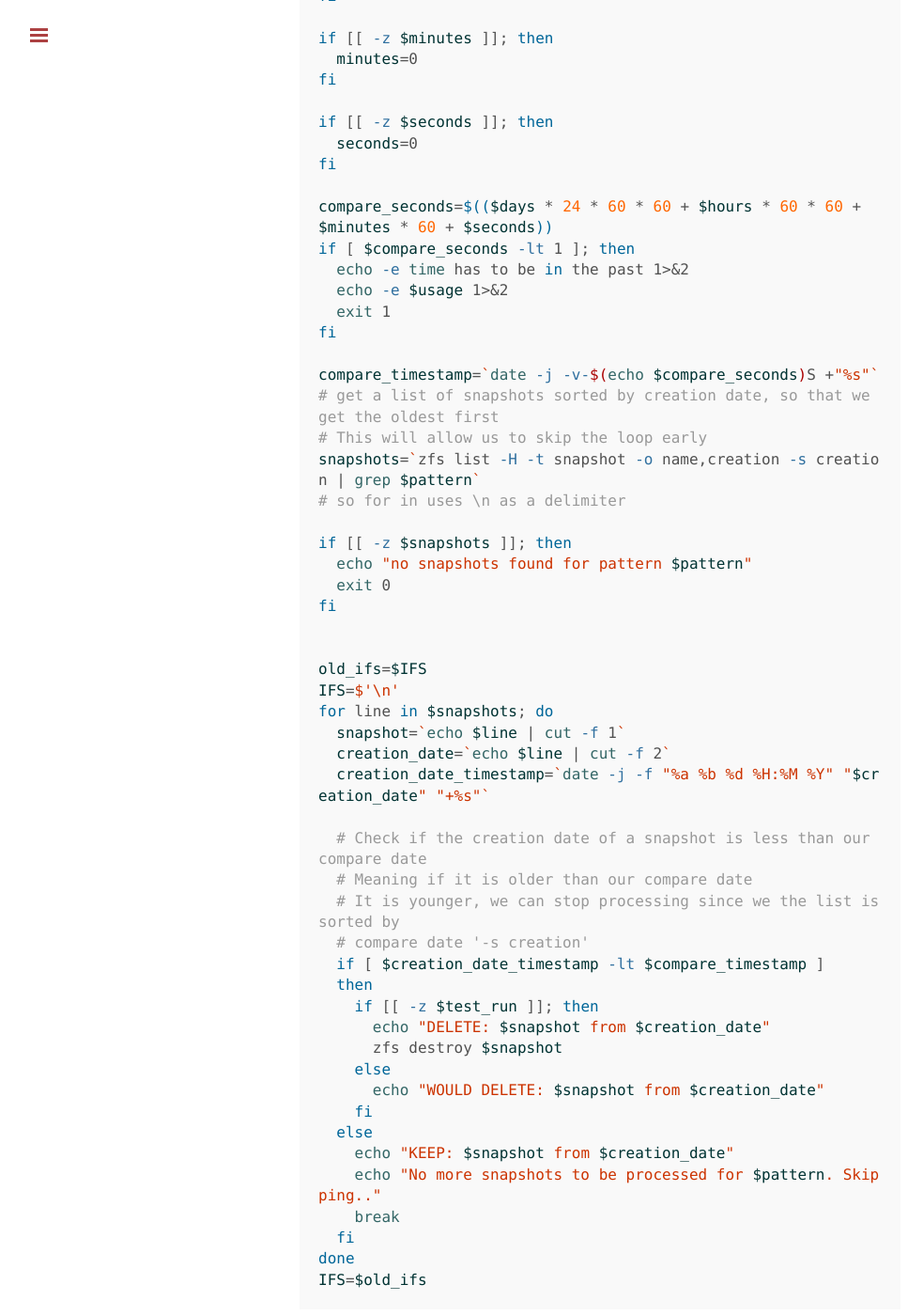
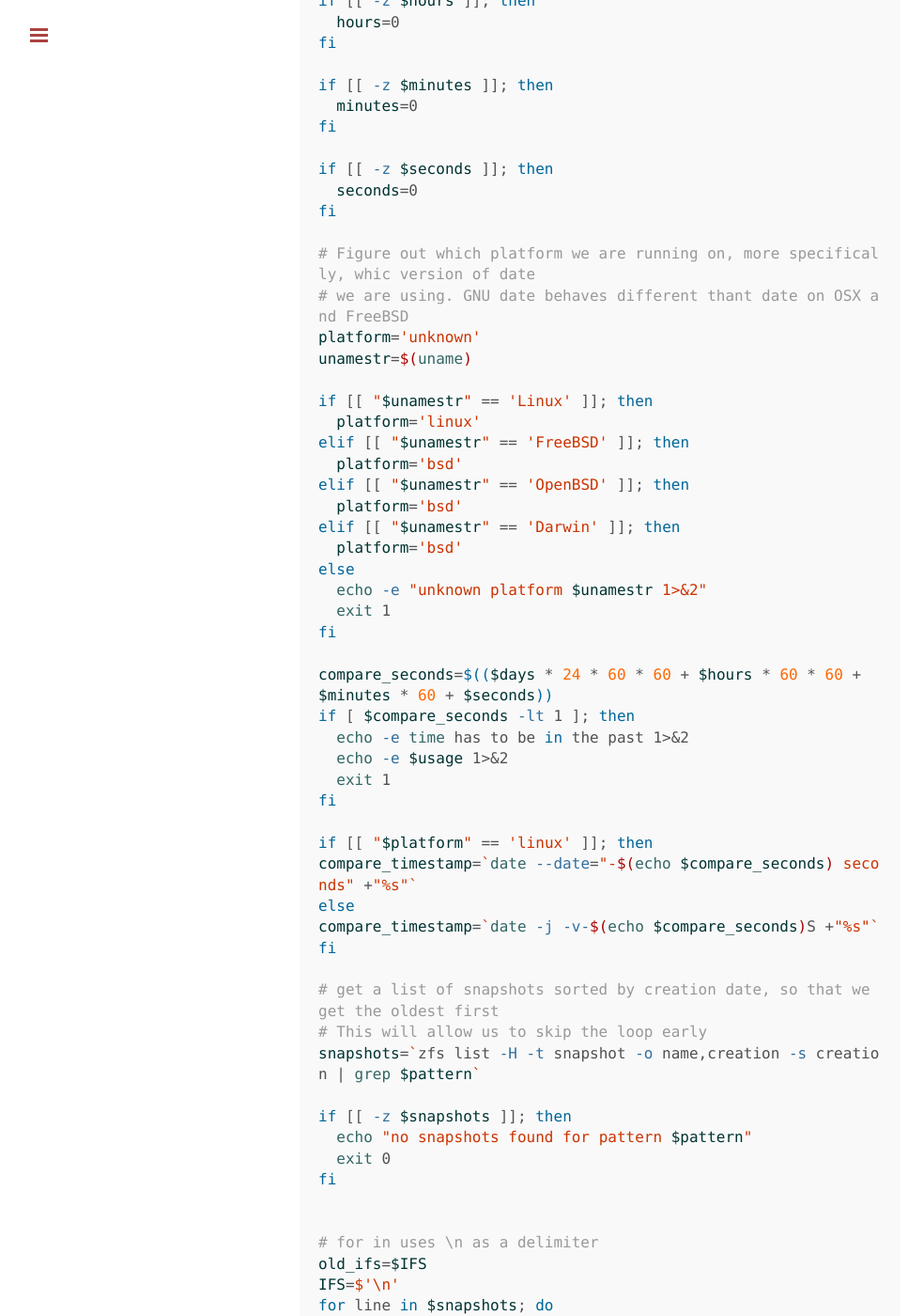
Before and after one commit to phuesler/huesler-informatik.ch, a Jekyll site: the page built from huesler-informatik.ch/_posts/2014-09-01-deleting-old-zfs-snapshots.md, in a window 1280 px wide and 1400 px high, scrolled down 2633 px. Shown: the whole window at 94% size, without its empty margins (1-968 px from the left). Built offline with Jekyll 4.4.1, drawn with Linux system fonts in a browser that asks for light colours; Markdown is read by kramdown in place of the engine named in the settings; comment, search, counter and statistics services are not loaded; some of the changed text lies outside the part shown.

Commit message:
delete zfs snapshots for gnu date

```diff
--- a/huesler-informatik.ch/_posts/2014-09-01-deleting-old-zfs-snapshots.md
+++ b/huesler-informatik.ch/_posts/2014-09-01-deleting-old-zfs-snapshots.md
@@ -2,6 +2,8 @@
 layout: post
 title: "Deleting old ZFS snapshots"
 ---
+
+** Update Jan 9th, 2015: Added support for GNU Date on Linux
 
 I needed to delete old [zfs](http://docs.oracle.com/cd/E19253-01/819-5461/zfsover-2/) snapshots so
 I wrote a little [bash](http://www.gnu.org/software/bash/) script that does this for me. In addition to time parameters you can specify a match pattern as well as instructing the script to run a test run,
@@ -45,6 +47,7 @@ Here is the script in its full glory. You can also find the latest version on my
 
 
 {% highlight bash %}
+
 #!/usr/bin/env bash
 
 usage="$(basename "$0") -s SECONDS -m MINUTES -h HOURS -d DAYS -p GREP_PATTERN [-t]\n
@@ -113,6 +116,24 @@ if [[ -z $seconds ]]; then
   seconds=0
 fi
 
+# Figure out which platform we are running on, more specifically, whic version of date
+# we are using. GNU date behaves different thant date on OSX and FreeBSD
+platform='unknown'
+unamestr=$(uname)
+
+if [[ "$unamestr" == 'Linux' ]]; then
+  platform='linux'
+elif [[ "$unamestr" == 'FreeBSD' ]]; then
+  platform='bsd'
+elif [[ "$unamestr" == 'OpenBSD' ]]; then
+  platform='bsd'
+elif [[ "$unamestr" == 'Darwin' ]]; then
+  platform='bsd'
+else
+  echo -e "unknown platform $unamestr 1>&2"
+  exit 1
+fi
+
 compare_seconds=$(($days * 24 * 60 * 60 + $hours * 60 * 60 + $minutes * 60 + $seconds))
 if [ $compare_seconds -lt 1 ]; then
   echo -e time has to be in the past 1>&2
@@ -120,11 +141,15 @@ if [ $compare_seconds -lt 1 ]; then
   exit 1
 fi
 
+if [[ "$platform" == 'linux' ]]; then
+compare_timestamp=`date --date="-$(echo $compare_seconds) seconds" +"%s"`
+else
 compare_timestamp=`date -j -v-$(echo $compare_seconds)S +"%s"`
+fi
+
 # get a list of snapshots sorted by creation date, so that we get the oldest first
 # This will allow us to skip the loop early
 snapshots=`zfs list -H -t snapshot -o name,creation -s creation | grep $pattern`
-# so for in uses \n as a delimiter
 
 if [[ -z $snapshots ]]; then
   echo "no snapshots found for pattern $pattern"
@@ -132,12 +157,18 @@ if [[ -z $snapshots ]]; then
 fi
 
 
+# for in uses \n as a delimiter
 old_ifs=$IFS
 IFS=$'\n'
 for line in $snapshots; do
   snapshot=`echo $line | cut -f 1`
   creation_date=`echo $line | cut -f 2`
-  creation_date_timestamp=`date -j -f "%a %b %d %H:%M %Y" "$creation_date" "+%s"`
+
+  if [[ "$platform" == 'linux' ]]; then
+    creation_date_timestamp=`date --date="$creation_date" "+%s"`
+  else
+    creation_date_timestamp=`date -j -f "%a %b %d %H:%M %Y" "$creation_date" "+%s"`
+  fi
 
   # Check if the creation date of a snapshot is less than our compare date
   # Meaning if it is older than our compare date
```
